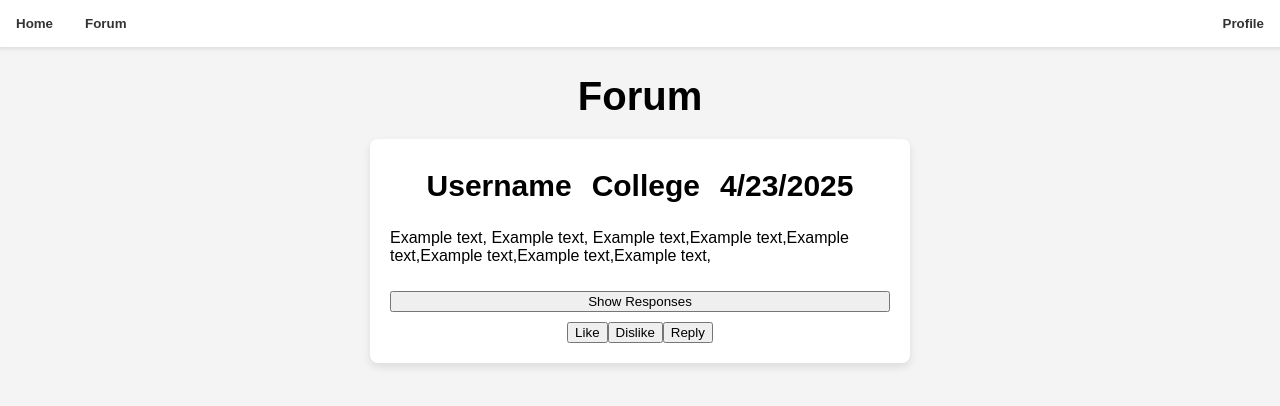
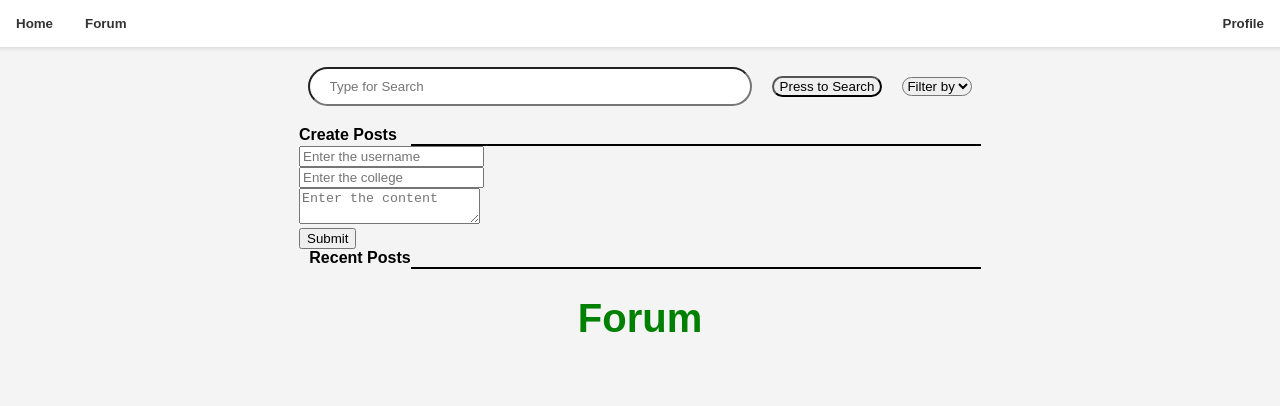
Before and after one commit to mekagojiradev/class_overflow, a React (Create React App) app: page /forum in a window 1280 px wide. Shown: the top 406 px of the page. Built offline with nearby package versions, Linux system fonts and the light colour scheme; sample sign-in values are in the browser's storage.

Commit message:
You can create and delete a post and have buttons for search and filter options

```diff
--- a/src/components/Post.jsx
+++ b/src/components/Post.jsx
@@ -1,24 +1,66 @@
 import '../styles/Post.css';
+import { useState } from 'react';
 
-const Post = () => {
+const Post = ({setPosts}) => {
+    // Use useState to store and manage posts
+    const [username, setUsername] = useState("");
+    const [college, setCollege] = useState("");
+    const [content, setContent] = useState("");
+
+    // handle post submission
+    function handleSubmit (event) {
+        event.preventDefault(); // Prevents page reload
+
+        // Prevent submission if title, author, or content fields are empty
+        if (username.length === 0 || college.length === 0 || content.length === 0){
+            // Display an error message if validation fails.
+            alert("Did not fill in username, college, or content fields ")
+
+        }
+        // creates an object called newPost
+        const newPost = { username, college, content, time: new Date().toLocaleString() };
+
+        setPosts((newPost)); // add post to the list
+        setUsername("");
+        setCollege("");
+        setContent("");
+
+    }
 
     return (
-        <>
-            <div className="container post">
-                <div style={{display: 'flex'}}>
-                    <h2 className='postHeading'>Username</h2>
-                    <h2 className='postHeading'>College</h2>
-                    <h2 className='postHeading'>4/23/2025</h2>
-                </div>
-                <p>Example text, Example text, Example text,Example text,Example text,Example text,Example text,Example text,</p>
-                <button style={{width: '100%', margin: '10px'}}>Show Responses</button>
-                <div style={{display: 'flex'}}>
-                    <button>Like</button>
-                    <button>Dislike</button>
-                    <button>Reply</button>
-                </div>
-            </div>
-        </>
+
+        <div>
+            <div className='create-posts-text'> Create Posts</div>
+            <div className='create-posts-line'></div>
+
+            <form onSubmit={handleSubmit}>
+            <input
+                type="text"
+                value={username}
+                onChange={(event) => setUsername(event.target.value)}
+                placeholder="Enter the username">
+            </input>
+            <br/>
+
+            <input
+                type="text"
+                value={college}
+                onChange={(event) => setCollege(event.target.value)}
+                placeholder="Enter the college">
+            </input>
+            <br/>
+
+            <textarea
+                type="text"
+                value={content}
+                onChange={(event) => setContent(event.target.value)}
+                placeholder="Enter the content">
+            </textarea>
+            <br/>
+            <button type="submit">Submit</button>
+            </form>
+        </div>
+
     );
 
 };
--- a/src/pages/Forum.jsx
+++ b/src/pages/Forum.jsx
@@ -1,17 +1,70 @@
+import { useState } from 'react';
 import NavBar from '../components/NavBar.jsx';
 import Post from '../components/Post.jsx';
 import '../App.css';
 
-const Forum = () => {
+const Forum = ({posts, setPosts}) => {
+    // load saved post from browser memory when the page first load or use an empty list if none are saved
+    const [forumPosts, setForumPosts] = useState( () => {
+        const storedPosts = localStorage.getItem('forumPosts')
+        return storedPosts ? JSON.parse(storedPosts) : [];
+    })
+
+    const handleAddPost = (newPost) => {
+        setForumPosts(prevPosts => [...prevPosts, {...newPost, id: Date.now()}]);
+    };
+
+    // remove the selected post
+    function handleDelete(indexToDelete) {
+        setForumPosts(prevPosts => prevPosts.filter(post => post.id !== indexToDelete));
+    }
+
     return (
         <>
             <NavBar />
-            <h1 className='title'>Forum</h1>
-            <Post />
+            <div className='forum-container'> {/* add search bar */}
+                <div className='search-container'>
+                    <input className='search-input' type='text' placeholder='Type for Search'></input>
+                    <button className='search-button'>Press to Search</button>
+                </div>
+                <select className='filter-options'> {/* add filter option */}
+                    <option value=''>Filter by</option>
+                    <option value='College'>College</option>
+                    <option value='Course'>Course</option>
+                    <option value='College and Course'>Both</option>
+                </select>
+            </div>
+
+            {/* create post */}
+            <Post setPosts={handleAddPost} />
+
+            {/* display text "Recent post" */}
+            <div className='recent-posts-text'> Recent Posts</div>
+            <div className='recent-posts-line'></div>
+
+            <h1 className='title' style={{color:'green'}}>Forum</h1>
+
+            {/* display list of forum posts */}
+            {forumPosts.map((post) => (
+                <div key={post.id} className='container post' style={{margin:'10px'}}>
+                    <div style={{display:'flex', justifyContent: 'space-between'}}>
+                        <h2 className='postHeading'>{post.username}</h2>
+                        <h2 className='postHeading'>{post.college}</h2>
+                        <h2 className='postHeading'>{post.date}</h2>
+                    </div>
+                    <p>{post.content}</p>
+                    <button className='show-response-button'>Show Responses</button>
+                    <div style={{display:'flex'}}>
+                        <button className = 'like-button'>Like</button>
+                        <button className = 'dislike-button'>Dislike</button>
+                        <button className = 'reply-button'>Reply</button>
+                    </div>
+                    <button onClick={() => handleDelete(post.id)}> Delete</button>
+                </div>
+            ))}
         </>
 
     );
-
 };
 
 export default Forum;
--- a/src/styles/Post.css
+++ b/src/styles/Post.css
@@ -1,6 +1,6 @@
 .postHeading{
     color:black;
-    font-size: 30px;
+    font-size: 15px;
     margin: 10px;
 }
 
@@ -10,4 +10,62 @@
     max-width: 500px;
     align-items: center;
     justify-content: center;
+    word-wrap: break-word;
+    overflow-wrap: break-word;
 }
+
+.forum-container {
+    display: flex;
+    justify-content: center;
+    align-items: center;
+    padding: 10px;
+}
+
+.search-input {
+    width: 400px;
+    margin: 10px;
+    padding: 10px 20px;
+    border-radius: 30px;
+
+}
+
+.search-button, .filter-options {
+    border-radius: 30px;
+    margin: 10px;
+}
+
+.search-button:hover, .filter-options:hover {
+    background-color: green;
+}
+
+.create-posts-text, .recent-posts-text {
+    margin-right: 35rem; /* makes text message "recenet post" to left side */
+    font-weight: bold;
+
+}
+
+.create-posts-line, .recent-posts-line {
+    width: 570px;
+    margin-left: 7rem;
+    border-bottom: 2px solid black;
+}
+
+.show-response-button {
+    width: 100%;
+    margin: 10px;
+}
+.show-response-button:hover {
+    background-color: gray;
+}
+
+.like-button:hover {
+    background-color: green;
+}
+
+.dislike-button:hover {
+    background-color: red;
+}
+
+.reply-button:hover {
+    background-color: gray;
+}
```
